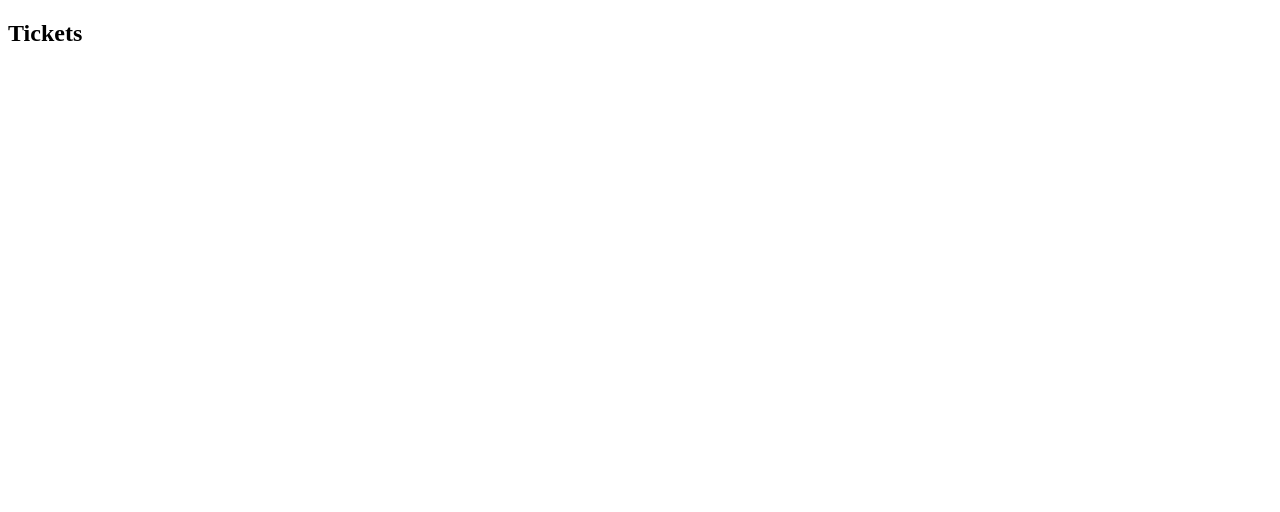
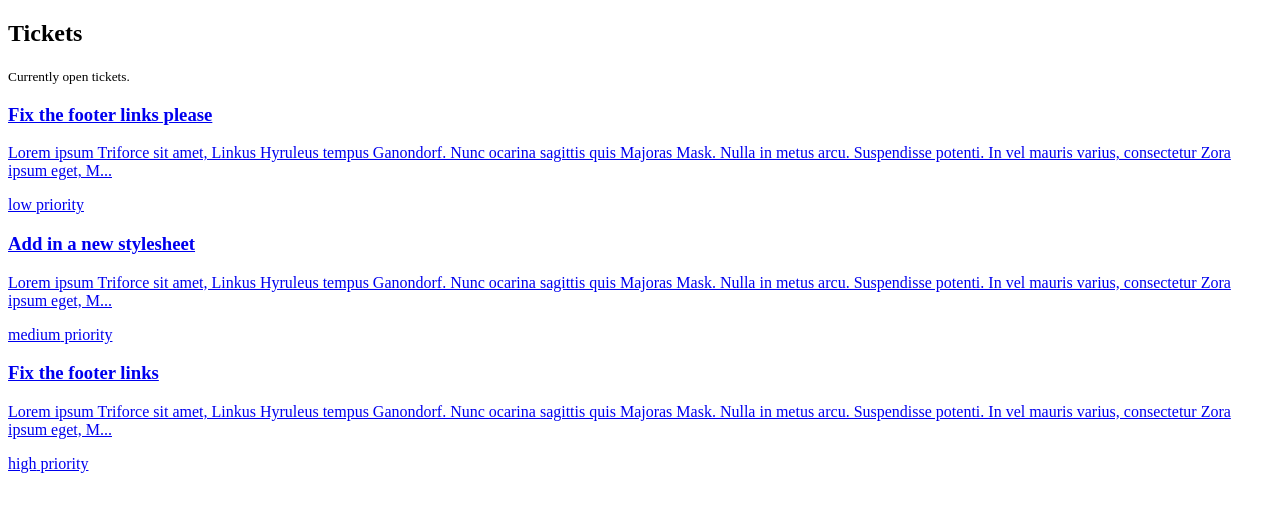
Before and after one commit to 5asul/dojo-helpdesk, a Next.js app: page /tickets in a window 1280 px wide. Shown: the top 512 px of the page. Built offline with nearby package versions, Linux system fonts and the light colour scheme; data requests are answered from the project's data file.

Commit message:
Dynamic Segments (params)

```diff
--- /dev/null
+++ b/app/tickets/TicketList.jsx
@@ -0,0 +1,33 @@
+import React from 'react'
+import Link from 'next/link'
+
+async function getTickets(){
+    const res = await fetch('http://localhost:4000/tickets',{
+        next: {
+            revalidate: 0
+        }
+    })
+    return res.json()
+}
+export default async function TicketList() {
+    const tickets =await getTickets();
+  return (
+    <>
+    {tickets.map((ticket) => (
+      <div key={ticket.id} className="card my-5">
+        <Link href={`/tickets/${ticket.id}`}>
+        <h3>{ticket.title}</h3>
+        <p>{ticket.body.slice(0, 200)}...</p>
+        <div className={`pill ${ticket.priority}`}>
+          {ticket.priority} priority
+        </div>
+        </Link>
+
+      </div>
+    ))}
+    {tickets.length === 0 && (
+      <p className="text-center">There are no open tickets, yay!</p>
+    )}
+  </>
+  )
+}
--- a/app/tickets/page.jsx
+++ b/app/tickets/page.jsx
@@ -1,9 +1,16 @@
 import React from 'react'
+import TicketList from "./TicketList";
 
 export default function Tickets() {
   return (
     <main>
-        <h2>Tickets</h2>
+          <nav>
+        <div>
+          <h2>Tickets</h2>
+          <p><small>Currently open tickets.</small></p>
+        </div>
+      </nav>
+      <TicketList />
     </main>
   )
 }
```
Also changed, not shown: app/tickets/[id]/page.jsx (added, +33 -0 lines).
